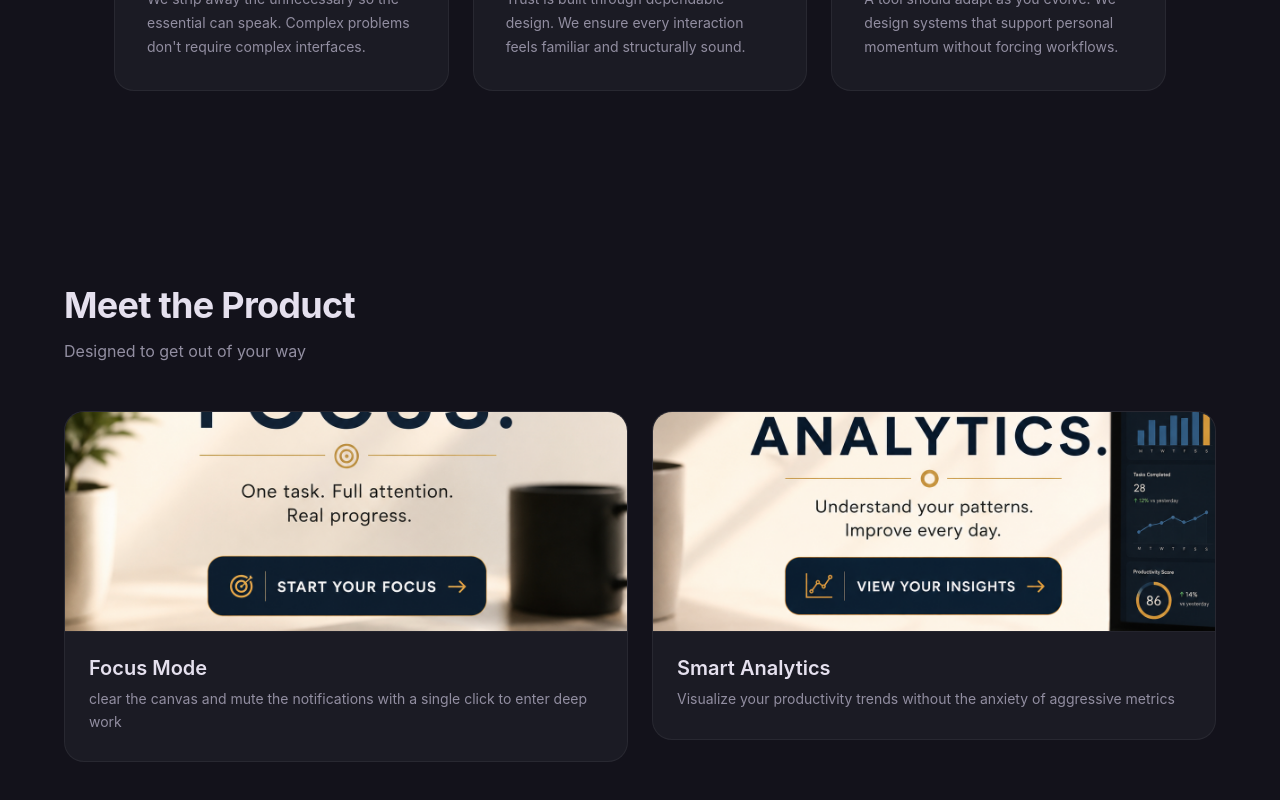
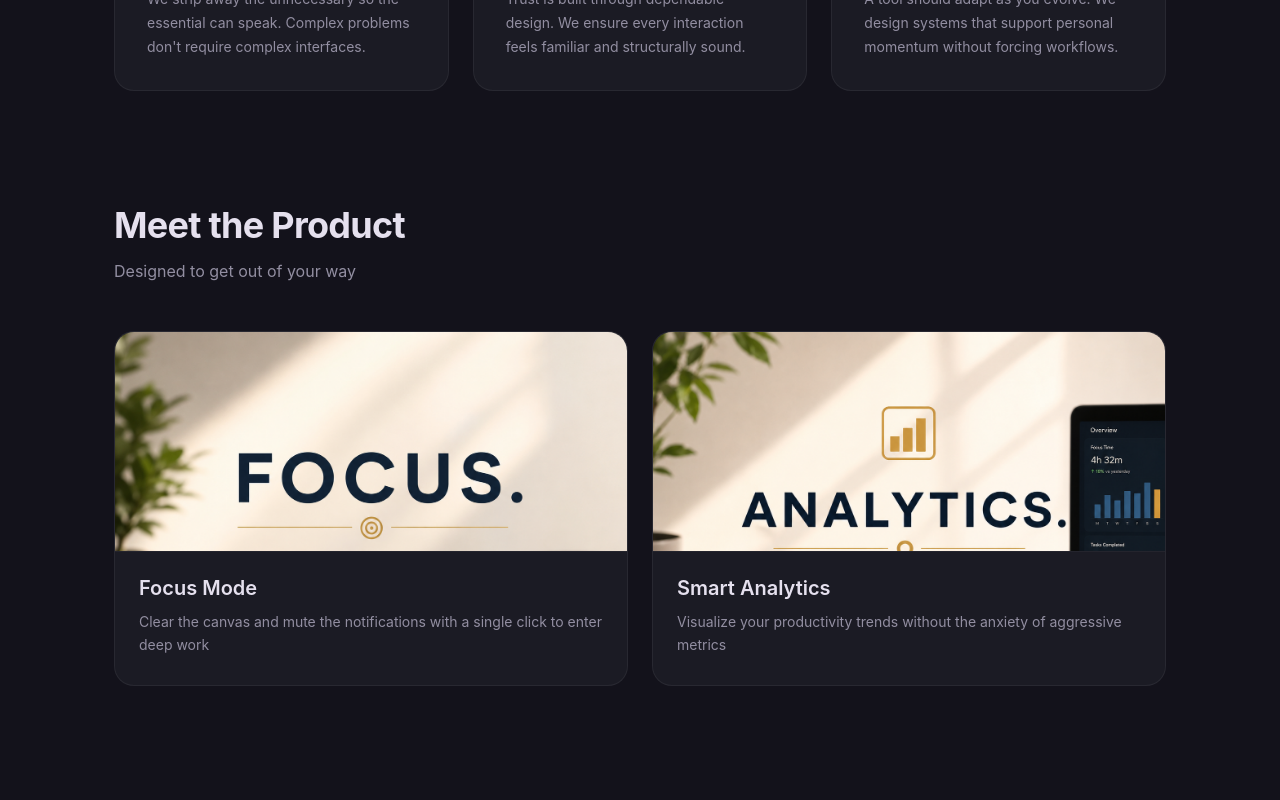
Before and after one commit to Divasdev/Let-S-React, a React (Vite) app in the folder Daily-flow/: page /about in a window 1280 px wide. Shown: the part 328-1128 px from the top of the page. Built offline with nearby package versions, Linux system fonts and the light colour scheme.

Commit message:
feat(about): style and refine ProductShowcase component with image position fix

```diff
--- a/Daily-flow/src/pages/About/ProductShowcase.css
+++ b/Daily-flow/src/pages/About/ProductShowcase.css
@@ -1,9 +1,13 @@
-/* ─── Product Showcase Section ─── */
+/* ============================================
+   PRODUCT SHOWCASE — Meet the Product section
+   Title · Subtitle · 2-column image cards
+   Nebula Flow Design System
+   ============================================ */
 
 .product-showcase {
-  max-width: 1200px;
+  max-width: 1100px;
   margin: 0 auto;
-  padding: 96px 24px;
+  padding: 16px 24px 96px;
 }
 
 .showcase-title {
@@ -12,7 +16,7 @@
   font-weight: 700;
   color: #e5e0ee;
   letter-spacing: -0.02em;
-  margin-bottom: 12px;
+  margin: 0 0 12px;
 }
 
 .showcase-subtitle {
@@ -21,51 +25,55 @@
   font-weight: 400;
   color: #928ea1;
   line-height: 1.5;
-  margin-bottom: 48px;
+  margin: 0 0 48px;
 }
 
-/* ─── Product Cards Row ─── */
+/* ─── Cards grid ─── */
+
+.product-grid {
+  display: grid;
+  grid-template-columns: repeat(2, 1fr);
+  gap: 24px;
+}
 
 .product-card {
-  display: inline-block;
-  width: calc(50% - 12px);
-  vertical-align: top;
   background: #1b1b24;
   border: 1px solid rgba(255, 255, 255, 0.06);
   border-radius: 20px;
   overflow: hidden;
-  margin-right: 24px;
   transition: transform 0.35s ease, box-shadow 0.35s ease;
-  position: relative;
-}
-
-.product-card:last-child {
-  margin-right: 0;
 }
 
 .product-card:hover {
   transform: translateY(-6px);
   box-shadow:
     0 24px 48px rgba(0, 0, 0, 0.35),
-    0 0 0 1px rgba(109, 93, 252, 0.12);
+    0 0 0 1px rgba(109, 93, 252, 0.1);
 }
 
 /* ─── Card Image ─── */
 
-.product-card img {
+.product-card-img {
   width: 100%;
   height: 220px;
+  overflow: hidden;
+  border-bottom: 1px solid rgba(255, 255, 255, 0.04);
+}
+
+.product-card-img img {
+  width: 100%;
+  height: 100%;
   object-fit: cover;
+  object-position: center top;
   display: block;
-  border-bottom: 1px solid rgba(255, 255, 255, 0.04);
   transition: transform 0.5s ease;
 }
 
-.product-card:hover img {
-  transform: scale(1.04);
+.product-card:hover .product-card-img img {
+  transform: scale(1.05);
 }
 
-/* ─── Card Text Content ─── */
+/* ─── Card Text ─── */
 
 .card-head {
   font-family: 'Inter', sans-serif;
@@ -81,8 +89,8 @@
   font-size: 14px;
   font-weight: 400;
   color: #928ea1;
-  line-height: 1.6;
-  padding: 8px 24px 28px;
+  line-height: 1.65;
+  padding: 10px 24px 28px;
   margin: 0;
 }
 
@@ -90,21 +98,18 @@
 
 @media (max-width: 768px) {
   .product-showcase {
-    padding: 64px 20px;
+    padding: 16px 20px 64px;
   }
 
   .showcase-title {
     font-size: 28px;
   }
 
-  .product-card {
-    display: block;
-    width: 100%;
-    margin-right: 0;
-    margin-bottom: 20px;
+  .product-grid {
+    grid-template-columns: 1fr;
   }
 
-  .product-card img {
+  .product-card-img {
     height: 180px;
   }
 }
--- a/Daily-flow/src/pages/About/ProductShowcase.jsx
+++ b/Daily-flow/src/pages/About/ProductShowcase.jsx
@@ -13,7 +13,9 @@ export function ProductShowcase() {
                Designed to get out of your way
             </h4>
 
-            <ProductCards />
+            <div className="product-grid">
+               <ProductCards />
+            </div>
 
          </div>
       </>
@@ -23,7 +25,7 @@ const product = [
    {
       path:focusImg,
       title: "Focus Mode",
-      text: "clear the canvas and mute the notifications with a single click to enter deep work"
+      text: "Clear the canvas and mute the notifications with a single click to enter deep work"
    },
    {
       path:analyticsImg,
@@ -36,13 +38,13 @@ const product = [
 export function ProductCards() {
    return (
       <>
-
          {product.map((desc) => {
 
             return (
-               <>
                   <div className="product-card" key={desc.title} >
-                     <img src={desc.path}></img>
+                     <div className="product-card-img">
+                        <img src={desc.path} alt={desc.title} />
+                     </div>
 
                      <h4 className="card-head">
                         {desc.title}
@@ -52,7 +54,6 @@ export function ProductCards() {
                         {desc.text}
                      </p>
                   </div>
-               </>
             );
          })}
       </>
```
